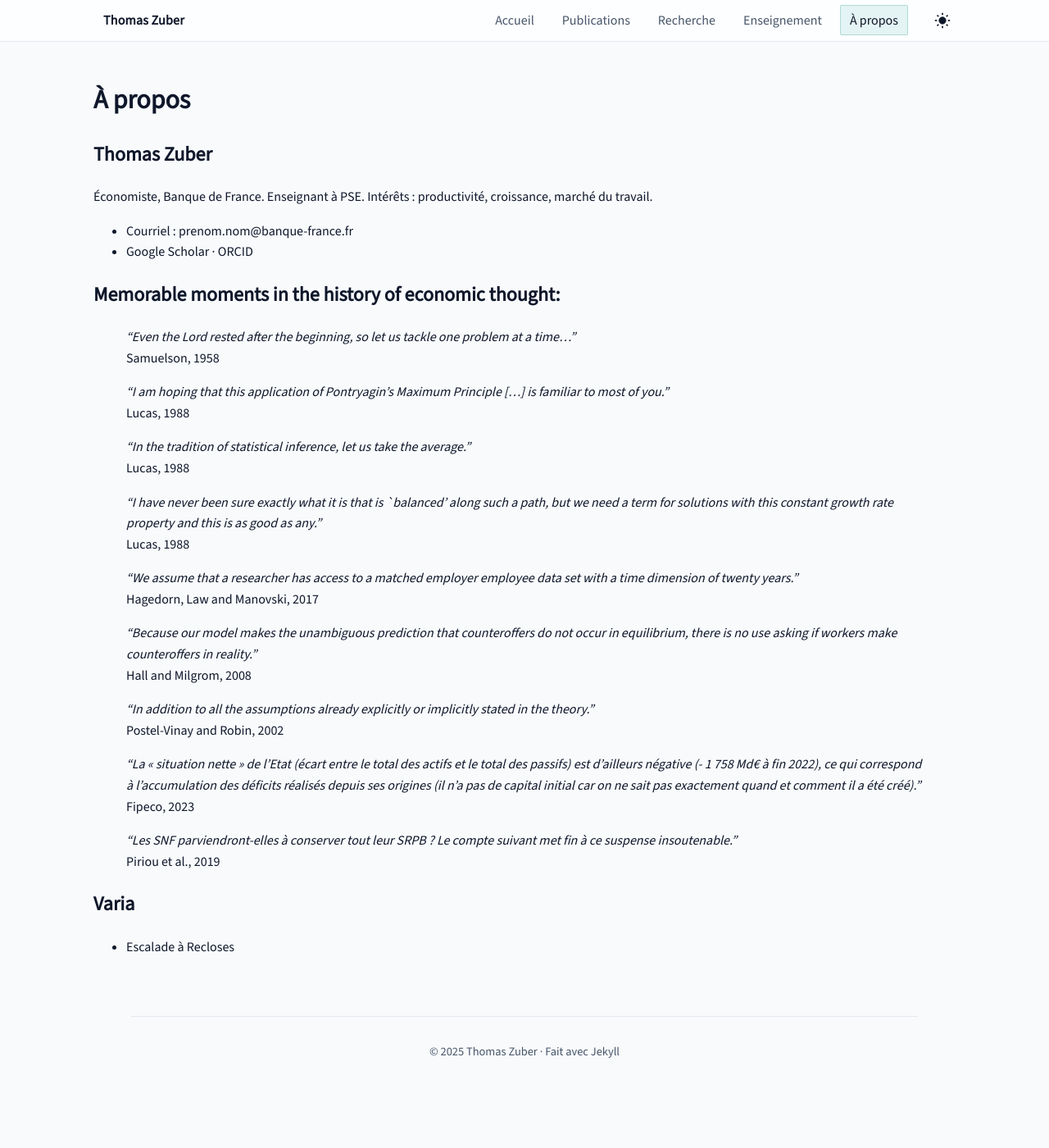
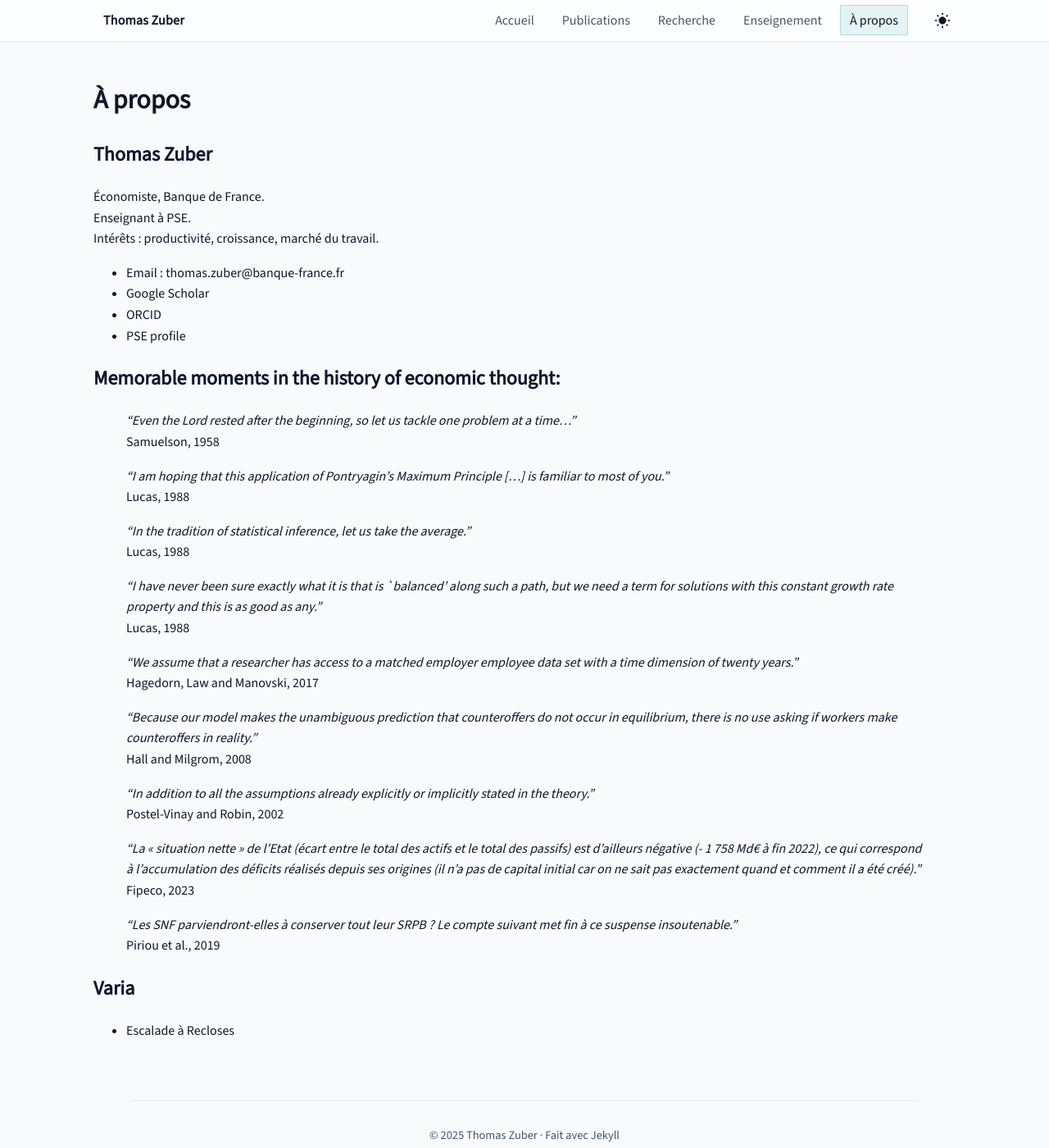
Before and after one commit to quentinglorieux/thomaszuber, a Jekyll site: the page built from about.md, in a window 1280 px wide and 1400 px high. Shown: the whole window at 82% size. Built offline with Jekyll 4.4.1, drawn with Linux system fonts in a browser that asks for light colours.

Commit message:
update 6 files

```diff
--- a/_layouts/course.html
+++ b/_layouts/course.html
@@ -3,7 +3,7 @@
 ---
 <article class="course">
   <header style="margin-bottom:16px">
-    <a href="/teaching/" class="muted" style="text-decoration:none">← Back to Teaching</a>
+    <a href="{{ site.baseurl }}/teaching/" class="muted" style="text-decoration:none">← Back to Teaching</a>
     <h1 style="margin:.4rem 0 0.25rem">{{ page.title }}</h1>
     <p class="course-meta muted">
       {% if page.level %}<span>{{ page.level }}</span>{% endif %}
--- a/_layouts/project.html
+++ b/_layouts/project.html
@@ -45,6 +45,6 @@
   </section>
   {% endif %}
 
-      <a href="/research/" class="muted" style="text-decoration:none">← Back to Research</a>
+      <a href="{{ site.baseurl }}/research/" class="muted" style="text-decoration:none">← Back to Research</a>
 
 </article>
--- a/about.md
+++ b/about.md
@@ -3,10 +3,14 @@
 ---
 
 ## Thomas Zuber
-Économiste, Banque de France. Enseignant à PSE. Intérêts : productivité, croissance, marché du travail.
+Économiste, Banque de France.
+Enseignant à PSE.
+Intérêts : productivité, croissance, marché du travail.
 
-- Courriel : prenom.nom@banque-france.fr
-- [Google Scholar](#) · [ORCID](#)
+- Email : thomas.zuber@banque-france.fr
+- [Google Scholar](https://scholar.google.com/citations?user=3W5BMVoAAAAJ&hl=fr)
+- [ORCID](#)
+- [PSE profile](https://www.parisschoolofeconomics.eu/en/persons/thomas-zuber/)
 
 ## Memorable moments in the history of economic thought:
 
--- a/assets/css/main.css
+++ b/assets/css/main.css
@@ -289,7 +289,8 @@
 }
 
 .card h3 .title-link:hover {
-  color: #334155; /* slate-700 en clair */
+  color: #475569; /* slate-700 en clair */
+  text-decoration: underline;
 }
 
 .theme-dark .card h3 .title-link:hover {
```
Also changed, not shown: teaching.md (+1 -1 lines).
